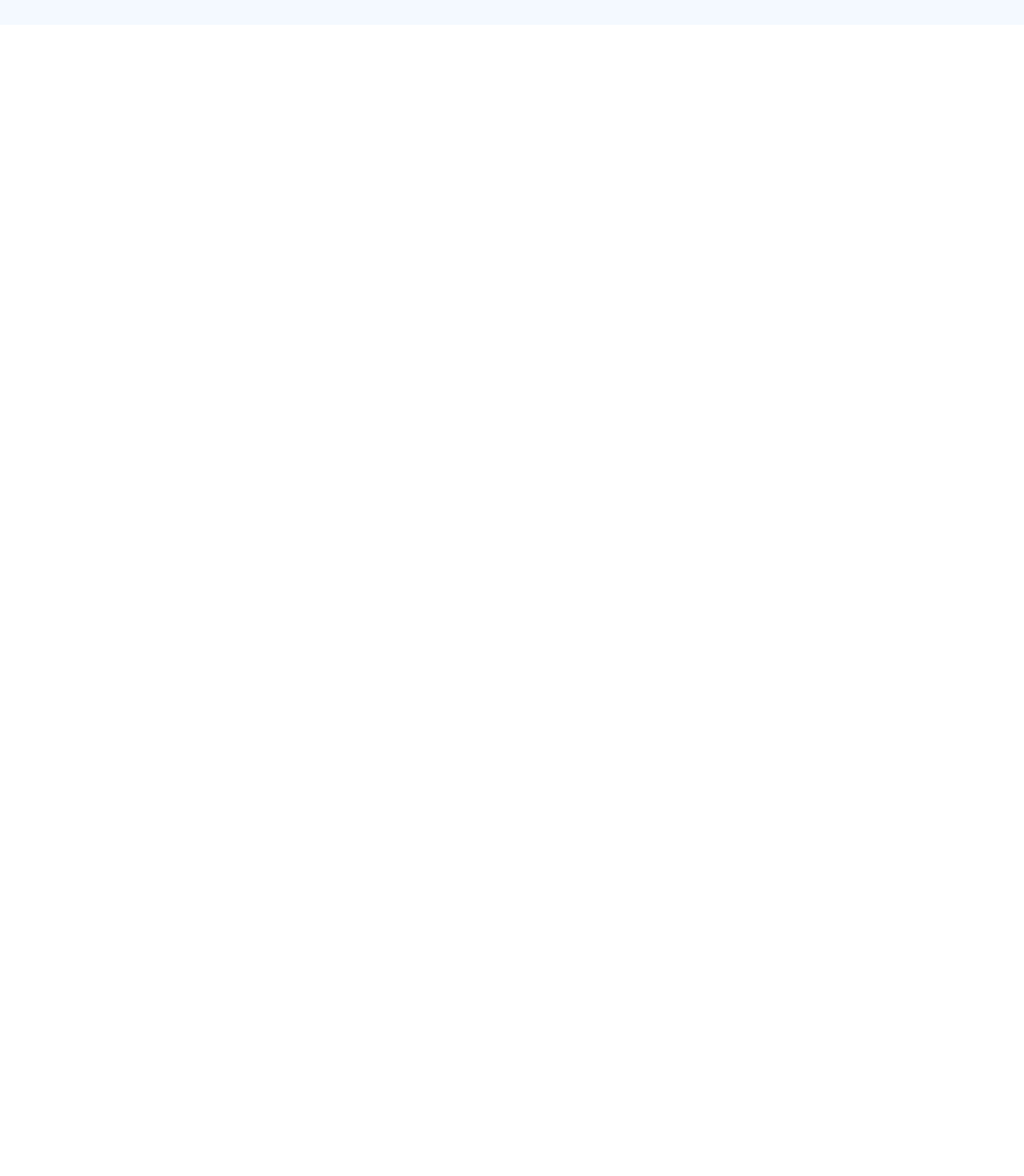
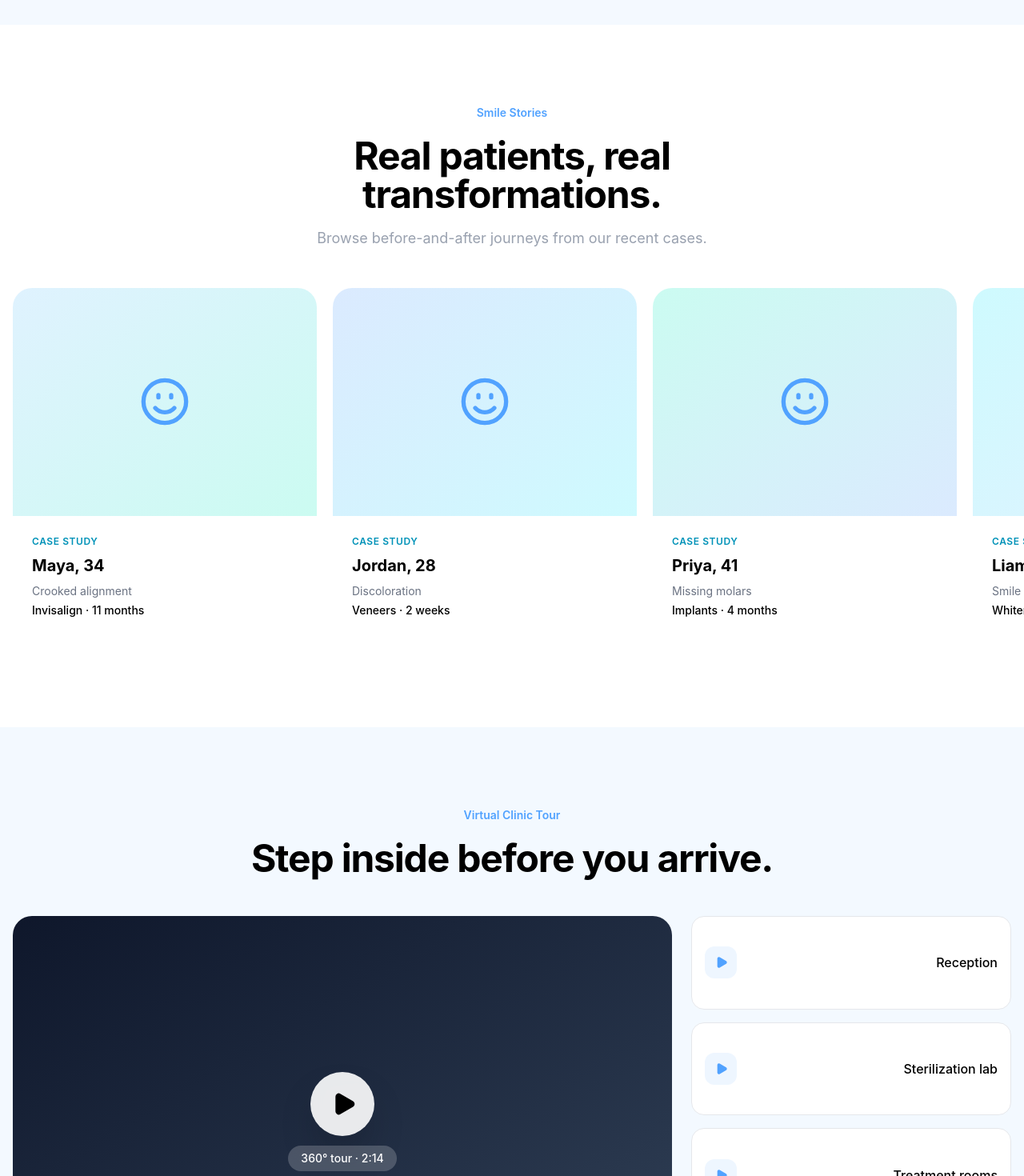
Before and after one commit to kirandeepkaur02/smilecare, a React (Vite) app: page / in a window 1280 px wide. Shown: the part 4960-6430 px from the top of the page at 80% size. Before the commit the page ends 4991 px from the top, so only its background shows below. Built offline with nearby package versions, Linux system fonts and the light colour scheme.

Commit message:
virtual tour

```diff
--- a/src/components/Index.jsx
+++ b/src/components/Index.jsx
@@ -6,6 +6,10 @@ import HealthScore from './HealthScore'
 import Service from './Service'
 import TreatmentExplore from './TreatmentExplore'
 import Costestimater from './Costestimater'
+import Smilesstories from './Smilesstories'
+import Virtualtour  from './Virtualtour'
+import Doctors from "./Doctors"
+
 
 const index = () => {
   return (
@@ -17,6 +21,9 @@ const index = () => {
         <TreatmentExplore />
         <Service />
         <Costestimater />
+        <Smilesstories />
+        <Virtualtour />
+        <Doctors />
     </div>
   )
 }
--- a/src/components/Smilesstories.jsx
+++ b/src/components/Smilesstories.jsx
@@ -1,9 +1,60 @@
 import React from 'react'
+import { Smile } from "lucide-react"
 
 const Smilesstories = () => {
+
+  const SectionHeader = ({ eyebrow, title, subtitle }) => {
+    return (
+      <div className="max-w-3xl mx-auto text-center">
+        {eyebrow && (
+          <span className="inline-flex items-center rounded-full  bg-primary/10 px-4 py-1 text-sm font-semibold text-blue-400">
+            {eyebrow}
+          </span>
+        )}
+
+        <h2 className="mt-4 text-4xl md:text-5xl font-bold tracking-tight text-foreground">
+          {title}
+        </h2>
+
+        {subtitle && (
+          <p className="mt-4 text-lg text-gray-400 leading-relaxed">
+            {subtitle}
+          </p>
+        )}
+      </div>
+    );
+  }
+
+  const stories = [
+    { name: "Maya, 34", problem: "Crooked alignment", treatment: "Invisalign · 11 months", color: "from-sky-100 to-teal-100" },
+    { name: "Jordan, 28", problem: "Discoloration", treatment: "Veneers · 2 weeks", color: "from-blue-100 to-cyan-100" },
+    { name: "Priya, 41", problem: "Missing molars", treatment: "Implants · 4 months", color: "from-teal-100 to-blue-100" },
+    { name: "Liam, 22", problem: "Smile makeover", treatment: "Whitening + bonding", color: "from-cyan-100 to-sky-100" },
+  ]
+
   return (
-    <div>Smilesstories</div>
+    <div id="stories" className="py-24">
+      <div className="mx-auto max-w-7xl px-4">
+        <SectionHeader eyebrow="Smile Stories" title="Real patients, real transformations." subtitle="Browse before-and-after journeys from our recent cases." />
+      </div>
+      <div className="mt-12 overflow-x-auto ">
+        <div className="flex gap-5 px-4 sm:px-[max(1rem,calc((100vw-80rem)/2))] pb-4">
+          {stories.map((s) => (
+            <article key={s.name} className="min-w-[320px] sm:min-w-95 rounded-3xl bg-white  overflow-hidden lift">
+              <div className={`aspect-4/3 bg-linear-to-br ${s.color} grid place-items-center`}>
+                <Smile className="h-16 w-16 text-blue-400" />
+              </div>
+              <div className="p-6">
+                <p className="text-xs font-semibold uppercase tracking-wider text-cyan-600">Case study</p>
+                <h3 className="font-display text-xl font-bold mt-2">{s.name}</h3>
+                <p className="text-sm text-gray-500 mt-2">{s.problem}</p>
+                <p className="text-sm font-medium mt-1">{s.treatment}</p>
+              </div>
+            </article>
+          ))}
+        </div>
+      </div>
+    </div>
   )
 }
-
 export default Smilesstories
--- a/src/components/Virtualtour.jsx
+++ b/src/components/Virtualtour.jsx
@@ -1,9 +1,59 @@
 import React from 'react'
+import { Play } from "lucide-react";
 
 const Virtualtour = () => {
+
+  const SectionHeader = ({ eyebrow, title, subtitle }) => {
+    return (
+      <div className="max-w-3xl mx-auto text-center">
+        {eyebrow && (
+          <span className="inline-flex items-center rounded-full  bg-primary/10 px-4 py-1 text-sm font-semibold text-blue-400">
+            {eyebrow}
+          </span>
+        )}
+
+        <h2 className="mt-4 text-4xl md:text-5xl font-bold tracking-tight text-foreground">
+          {title}
+        </h2>
+
+        {subtitle && (
+          <p className="mt-4 text-lg text-gray-400 leading-relaxed">
+            {subtitle}
+          </p>
+        )}
+      </div>
+    );
+  }
+
   return (
-    <div>Virtualtour</div>
+    <div id="tour" className="py-24 bg-blue-300/10">
+      <div className="mx-auto max-w-7xl px-4">
+        <SectionHeader eyebrow="Virtual Clinic Tour" title="Step inside before you arrive." />
+        <div className="mt-12 grid lg:grid-cols-3 gap-6">
+          <div className="lg:col-span-2 relative rounded-3xl overflow-hidden bg-linear-to-br from-slate-900 to-slate-700 aspect-16/10 shadow-(--shadow-lift)">
+            <div className="absolute inset-0 grid place-items-center">
+              <button className="group flex flex-col items-center gap-3">
+                <span className="grid h-20 w-20 place-items-center rounded-full bg-white/90 backdrop-blur shadow-2xl group-hover:scale-110 transition">
+                  <Play className="h-8 w-8 text-primary ml-1" fill="currentColor" />
+                </span>
+                <span className="rounded-full bg-white/20 backdrop-blur px-4 py-1.5 text-sm font-medium text-white">360° tour · 2:14</span>
+              </button>
+            </div>
+          </div>
+          <div className="grid   grid-cols-2 lg:grid-cols-1 gap-4">
+            {["Reception", "Sterilization lab", "Treatment rooms", "Waiting lounge"].map((r) => (
+              <div key={r} className="rounded-2xl  justify-between bg-white border border-gray-200 p-4 flex items-center  gap-3 lift transition-all duration-300 ease-in-out
+             hover:-translate-y-2 hover:shadow-xl">
+                <div className="grid h-10 w-10 place-items-center  rounded-xl bg-blue-400/10 text-blue-400">
+                  <Play className="h-4 w-4 ml-0.5" fill="currentColor" />
+                </div>
+                <span className="font-medium">{r}</span>
+              </div>
+            ))}
+          </div>
+            </div>
+      </div>
+    </div>
   )
 }
-
 export default Virtualtour
```
